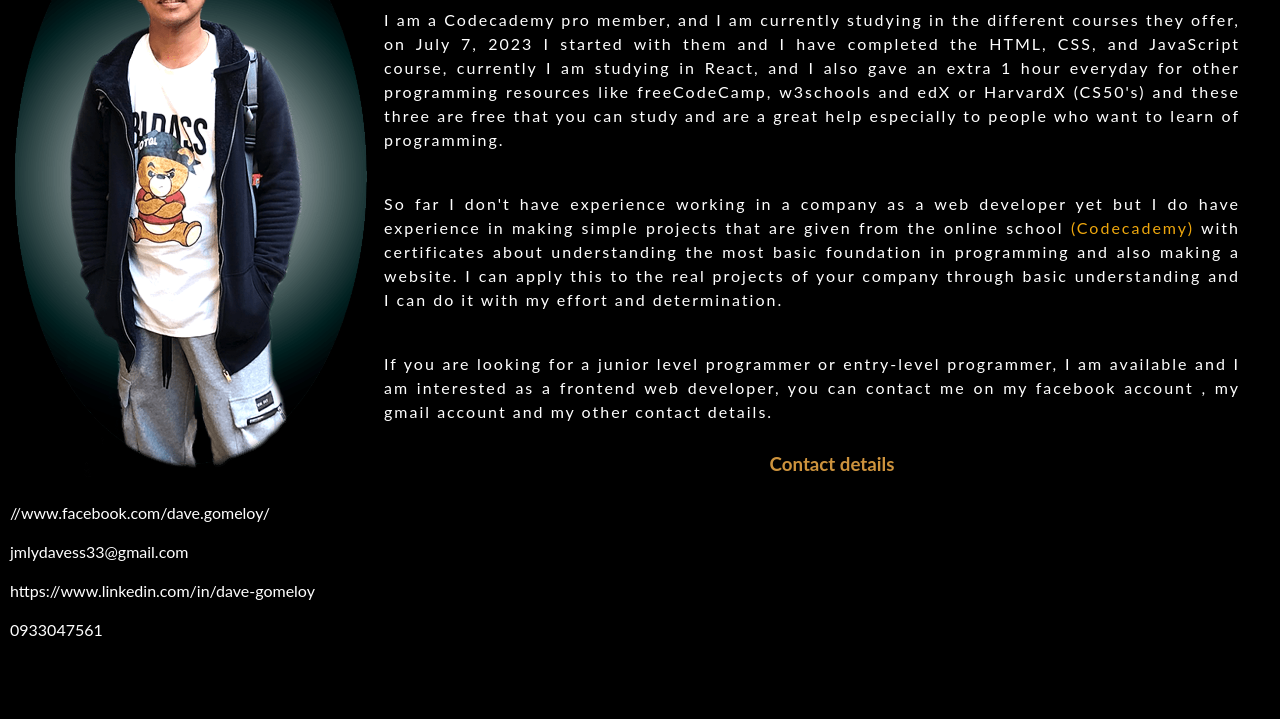
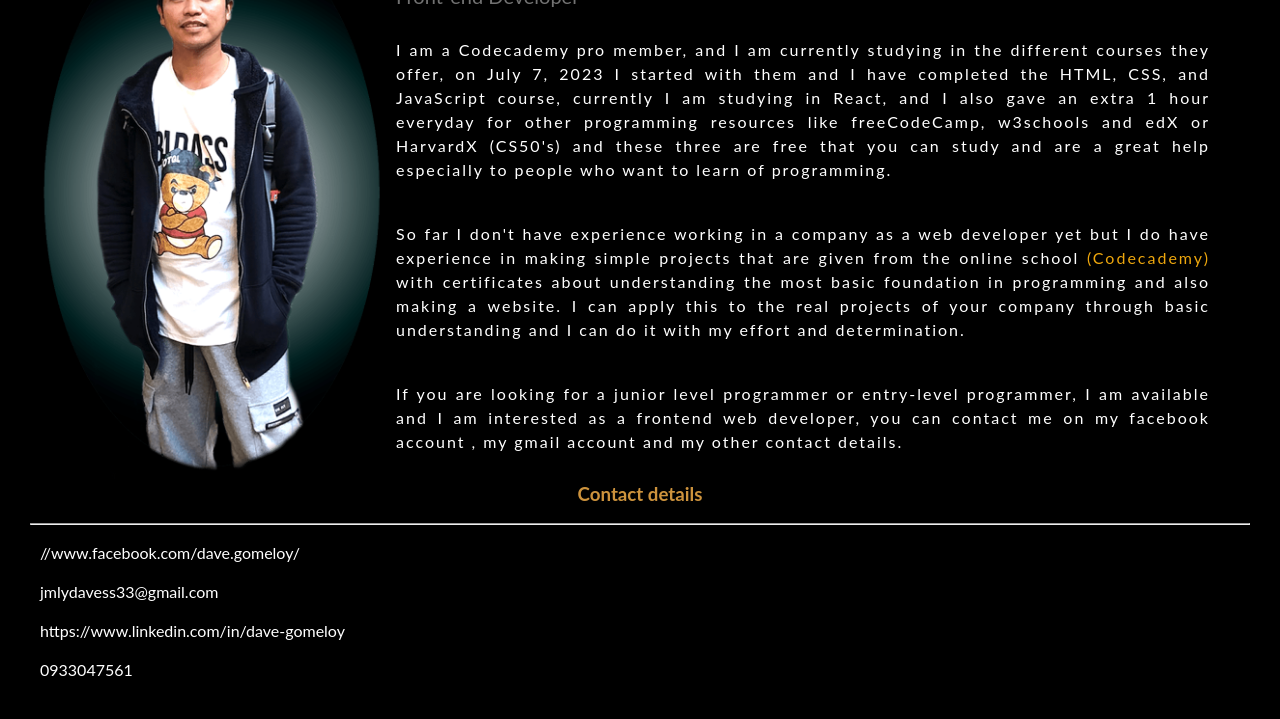
Before and after one commit to jmlydavess33/dave.github.io, a plain HTML site: page Profile.html in a window 1280 px wide. Shown: the part 249-968 px from the top of the page. Before the commit the page ends 898 px from the top, so only its background shows below. Drawn offline with Linux system fonts and the light colour scheme.

Commit message:
Add files via upload

```diff
--- a/Profile.html
+++ b/Profile.html
@@ -54,6 +54,7 @@
 
 
         <h3>Contact details</h3>
+        <hr />
         <p class="links"><a href="https://www.facebook.com/dave.gomeloy/">//www.facebook.com/dave.gomeloy/</a></p>
         <p class="links"><a href="https://mail.google.com/mail/u/0/#inbox">jmlydavess33@gmail.com</a></p>
         <p class="links"><a href="https://www.linkedin.com/in/dave-gomeloy-87a10915a/">https://www.linkedin.com/in/dave-gomeloy</a></p>
--- a/styles.css
+++ b/styles.css
@@ -259,6 +259,9 @@ footer {
   text-decoration: none;
 }
 
+main {
+  margin: 30px ;
+}
 
 /*pageMy-Portfolio//////////////////////////////////////////////////////*/
 
```
